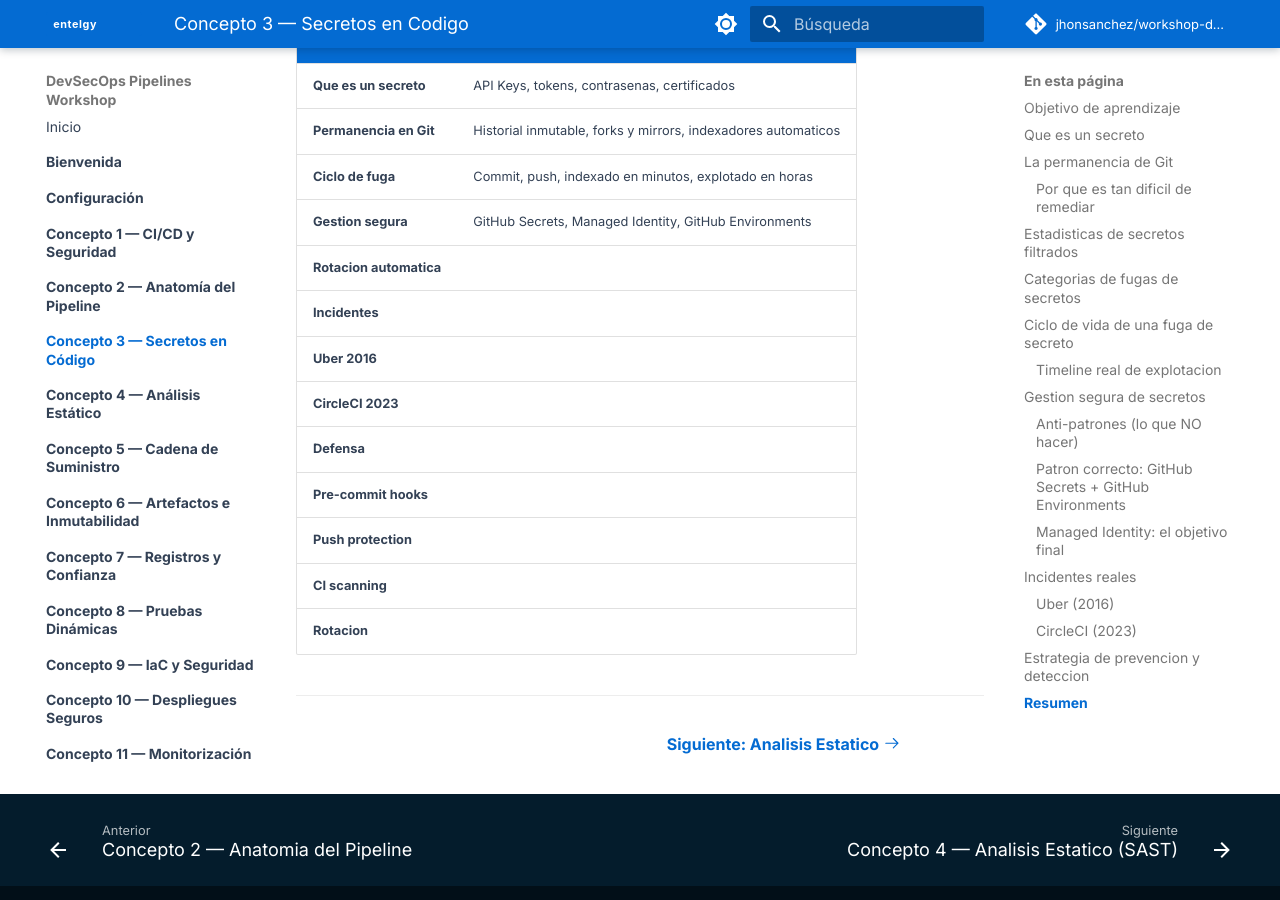
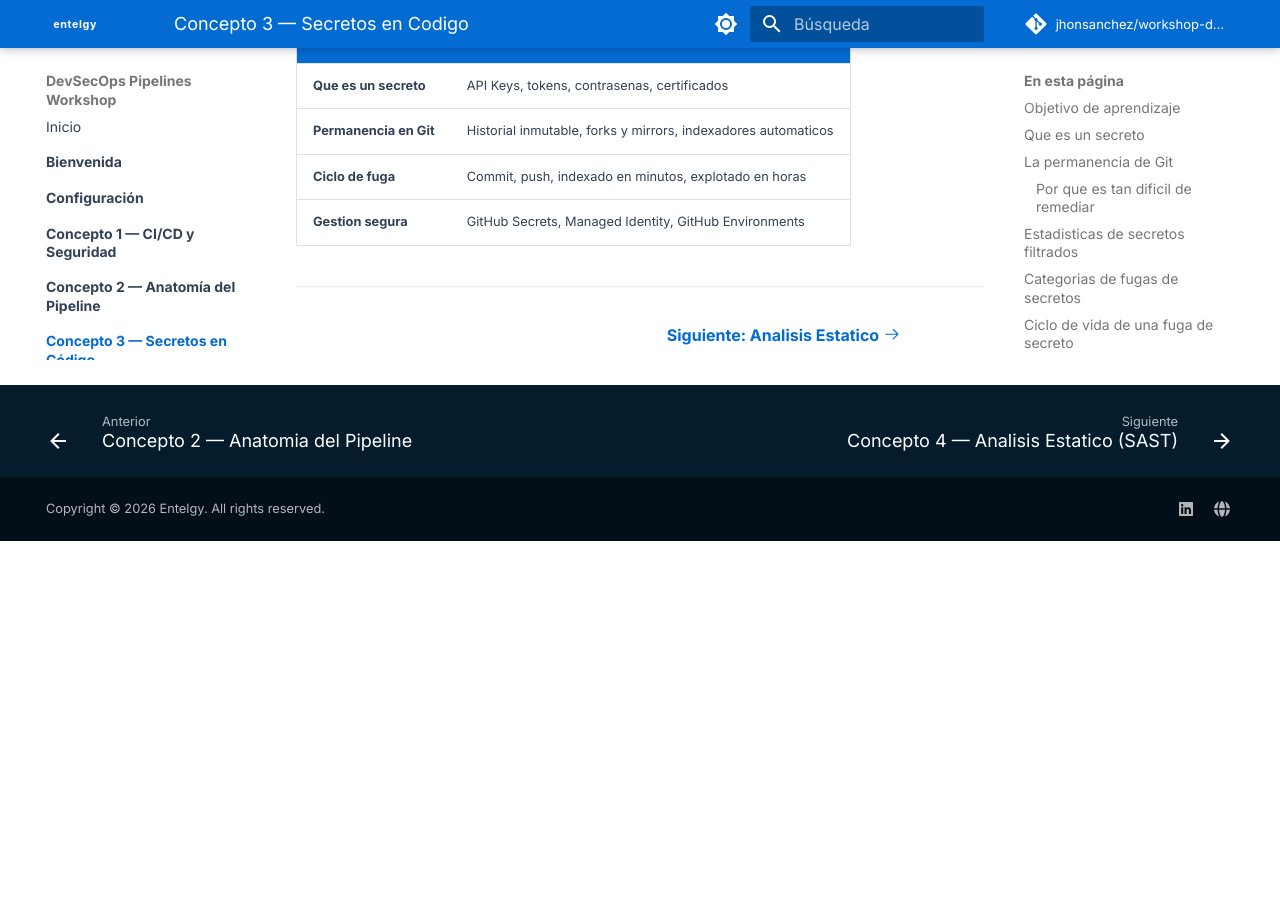
Before and after one commit to jhonsanchez/workshop-devsecops-pipelines, an MkDocs documentation site: the page built from docs/concepto03-secretos/index.md, in a window 1280 px wide and 900 px high, scrolled down 8290 px. Built offline with MkDocs 1.6.1 and Material for MkDocs 9.7.7, drawn with Linux system fonts in a browser that asks for light colours; comment, search, counter and statistics services are not loaded; after the commit the page ends 8831 px from its top, so only the background shows below that.

Commit message:
fix: remove leftover empty summary rows in concept 3

```diff
--- a/docs/concepto03-secretos/index.md
+++ b/docs/concepto03-secretos/index.md
@@ -342,15 +342,6 @@
 | **Permanencia en Git** | Historial inmutable, forks y mirrors, indexadores automaticos |
 | **Ciclo de fuga** | Commit, push, indexado en minutos, explotado en horas |
 | **Gestion segura** | GitHub Secrets, Managed Identity, GitHub Environments |
-| **Rotacion automatica** |  |
-| **Incidentes** |  |
-| **Uber 2016** |  |
-| **CircleCI 2023** |  |
-| **Defensa** |  |
-| **Pre-commit hooks** |  |
-| **Push protection** |  |
-| **CI scanning** |  |
-| **Rotacion** |  |
 
 
 ---
```
